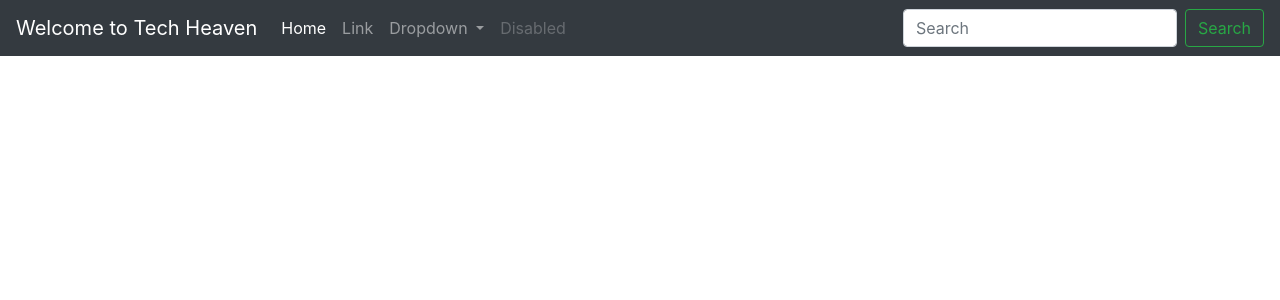
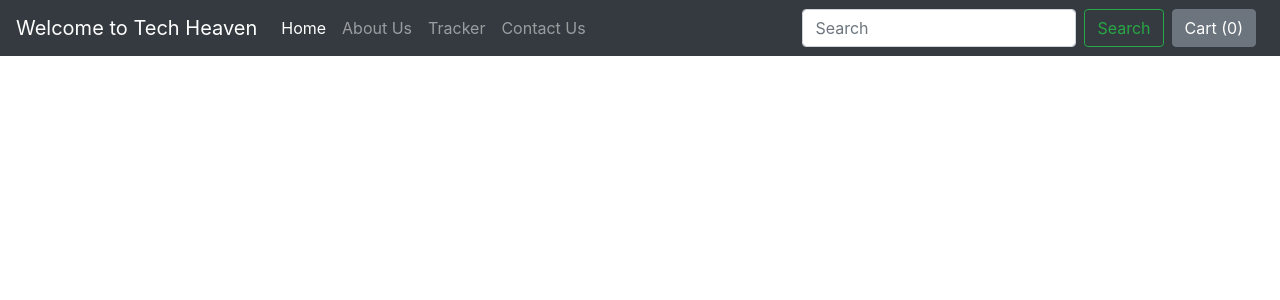
Before and after one commit to Stardev1127/ecomm, a Django app: template ecw/shop/templates/shop/index.html in a window 1280 px wide. Shown: the top 300 px of the page. Run offline with Django 3.2, Linux system fonts and the light colour scheme; the template is opened without the code that fills it, so the values that code supplies are empty; some libraries are stand-ins or nearby versions.

Commit message:
made other pages

```diff
--- a/ecw/shop/templates/shop/about.html
+++ b/ecw/shop/templates/shop/about.html
@@ -1,4 +1,4 @@
 {% extends 'shop/basic.html' %}
 
-{% block title %} Title Of About {% endblock %}
-  {% block body %}This is a About Page Body{% endblock %}
+{% block title %}About Us {% endblock %}
+  {% block body %}This is a Our About Page{% endblock %}
--- a/ecw/shop/templates/shop/basic.html
+++ b/ecw/shop/templates/shop/basic.html
@@ -27,26 +27,21 @@
         <a class="nav-link" href="#">Home <span class="sr-only">(current)</span></a>
       </li>
       <li class="nav-item">
-        <a class="nav-link" href="#">Link</a>
+        <a class="nav-link" href="/shop/about">About Us</a>
       </li>
-      <li class="nav-item dropdown">
-        <a class="nav-link dropdown-toggle" href="#" id="navbarDropdown" role="button" data-toggle="dropdown" aria-haspopup="true" aria-expanded="false">
-          Dropdown
-        </a>
-        <div class="dropdown-menu" aria-labelledby="navbarDropdown">
-          <a class="dropdown-item" href="#">Action</a>
-          <a class="dropdown-item" href="#">Another action</a>
-          <div class="dropdown-divider"></div>
-          <a class="dropdown-item" href="#">Something else here</a>
-        </div>
+       <li class="nav-item">
+        <a class="nav-link" href="/shop/tracker">Tracker</a>
       </li>
-      <li class="nav-item">
-        <a class="nav-link disabled" href="#" tabindex="-1" aria-disabled="true">Disabled</a>
+       <li class="nav-item">
+        <a class="nav-link" href="/shop/contact">Contact Us</a>
       </li>
     </ul>
     <form class="form-inline my-2 my-lg-0">
       <input class="form-control mr-sm-2" type="search" placeholder="Search" aria-label="Search">
       <button class="btn btn-outline-success my-2 my-sm-0" type="submit">Search</button>
+      <button type="button" class="btn btn-secondary mx-2" id="popcart" data-html="true" data-container="body" data-toggle="popover" data-placement="bottom" data-content="Cart">
+Cart (<span id="cart">0</span>)</button>
+</button>
     </form>
   </div>
 </nav>
--- /dev/null
+++ b/ecw/shop/templates/shop/checkout.html
@@ -0,0 +1,4 @@
+{% extends 'shop/basic.html' %}
+
+{% block title %}Checkout {% endblock %}
+  {% block body %}This is a Our Checkout Page{% endblock %}
--- /dev/null
+++ b/ecw/shop/templates/shop/contact.html
@@ -0,0 +1,4 @@
+{% extends 'shop/basic.html' %}
+
+{% block title %}Contact Us {% endblock %}
+  {% block body %}This is a Our Contact Page{% endblock %}
--- a/ecw/shop/templates/shop/index.html
+++ b/ecw/shop/templates/shop/index.html
@@ -1,7 +1,5 @@
-{% extends 'shop/basic.html' %}
-{% block css %}
-      .col-md-3
-      {
+{% extends 'shop/basic.html' %} {% block css %}
+.col-md-3 {
 display: inline-block;
 margin-left:-4px;
 }
@@ -18,23 +16,18 @@
 body .carousel-indicators{
 bottom: 0;
 }
-      body .carousel-control-prev-icon,
-      body .carousel-control-next-icon{
+body .carousel-control-prev-icon, body .carousel-control-next-icon{
 background-color: blue;
 }
-
-      .carousel-control-prev,
-      .carousel-control-next{
+.carousel-control-prev, .carousel-control-next{
 top:auto;
 bottom: auto;
 }
-
 body .no-padding{
 padding-left: 0;
 padding-right: 0;
 }
 {% endblock %}
-
 {% block body %}
 {% load static %}
 
@@ -54,21 +47,11 @@
         <div class="container carousel-inner no-padding">
 
             <div class="carousel-item active">
+
+                {% for i in product %}
                 <div class="col-sx-3 col-sm-3 col-md-3">
                     <div class="card" style="width: 18rem;">
-  <img src= "/media/{{product.0.image}}" class="card-img-top" alt="...">
-  <div class="card-body">
-    <h5 class="card-title">{{product.0.product_name}}</h5>
-    <p class="card-text">{{product.0.desc}}</p>
-    <button id="pr{{i.id}}" class="btn btn-primary cart">Add to Cart</button>
-  </div>
-</div>
-  </div>
-
-       {% for i in product|slice:"1:" %}
-    <div class="col-sx-3 col-sm-3 col-md-3">
-    <div class="card" style="width: 18rem;">
-  <img src= "/media/{{i.image}}" class="card-img-top" alt="...">
+                        <img src="/media/{{i.image}}" class="card-img-top" alt="...">
                         <div class="card-body">
                             <h5 class="card-title">{{i.product_name}}</h5>
                             <p class="card-text">{{i.desc}}</p>
@@ -76,11 +59,11 @@
                         </div>
                     </div>
                 </div>
-      {% if forloop.counter|divisibleby:3 and forloop.counter > 0 and not forloop.last %}
-        </div>   <div class="carousel-item">
+                {% if forloop.counter|divisibleby:4 and forloop.counter > 0 and not forloop.last %}
+            </div>
+            <div class="carousel-item">
 
-      {% endif %}
-      {% endfor %}
+                {% endif %} {% endfor %}
             </div>
         </div>
         <!--Left and Right controls for the slide-->
@@ -90,28 +73,29 @@
         <a class="carousel-control-next" href="#demo{{forloop.counter}}" data-slide="next">
             <span class="carousel-control-next-icon"></span>
         </a>
+
         {% endfor %}
     </div>
-{% endblock %}
-{% block js %}
+    {% endblock %} {% block js %}
     <script>
-          if(localStorage.getItem('cart') == null){
+        if (localStorage.getItem('cart') == null) {
             var cart = {};
+        } else {
+            cart = JSON.parse(localStorage.getItem('cart'));
+            document.getElementById('cart').innerHTML = Object.keys(cart).length;
+
         }
-          else{
-          cart = JSON.parse(localStorage.getItem('cart'));
-          }
-          $('.cart').click(function(){
+        $('.cart').click(function() {
             var idstr = this.id.toString();
-          if (cart[idstr] !=undefined){
+            if (cart[idstr] != undefined) {
                 cart[idstr] = cart[idstr] + 1;
-          }
-          else{
+            } else {
                 cart[idstr] = 1;
             }
-          console.log(cart);
-          localStorage.setItem('cart',JSON.stringify(cart));
+            localStorage.setItem('cart', JSON.stringify(cart));
+            document.getElementById('cart').innerHTML = Object.keys(cart).length;
         });
+        $('#popcart').popover();
+        document.getElementById("popcart").setAttribute('data-content', '<h5>Your Shopping Cart</h5>');
     </script>
-
     {% endblock %}
--- /dev/null
+++ b/ecw/shop/templates/shop/prodview.html
@@ -0,0 +1,4 @@
+{% extends 'shop/basic.html' %}
+
+{% block title %}Product View {% endblock %}
+  {% block body %}This is a Our Product Page{% endblock %}
--- /dev/null
+++ b/ecw/shop/templates/shop/search.html
@@ -0,0 +1,4 @@
+{% extends 'shop/basic.html' %}
+
+{% block title %}Search Results{% endblock %}
+  {% block body %}This is a Our Search Page{% endblock %}
--- /dev/null
+++ b/ecw/shop/templates/shop/tracker.html
@@ -0,0 +1,5 @@
+{% extends 'shop/basic.html' %}
+
+{% block title %}Tracking Page {% endblock %}
+  {% block body %}This is a Our Tracking
+Page{% endblock %}
```
Also changed, not shown: ecw/shop/views.py (+4 -4 lines). Lines whose indentation alone changed are shown as unchanged.
